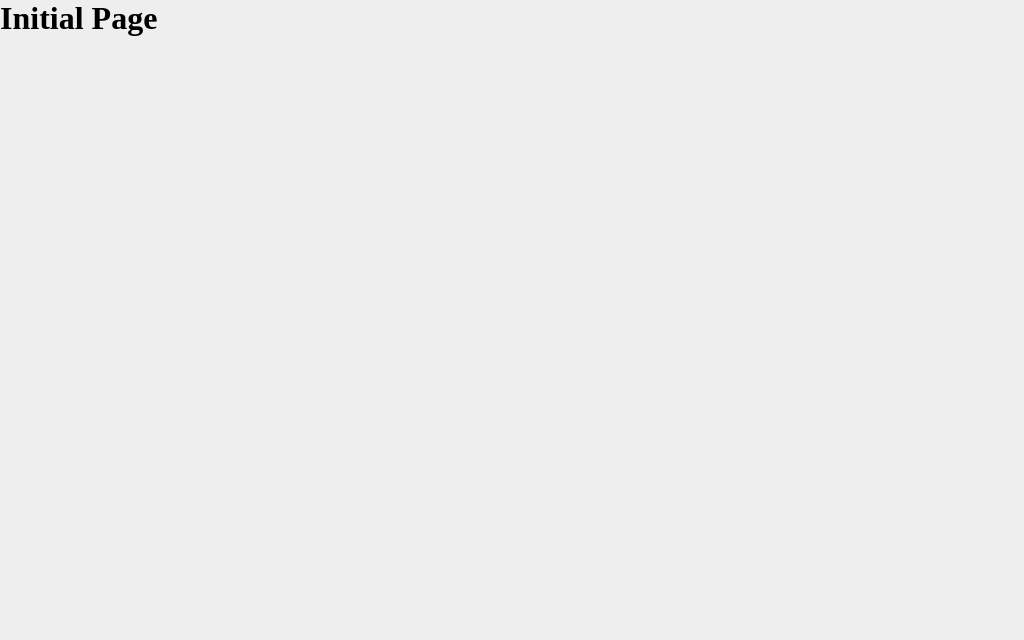
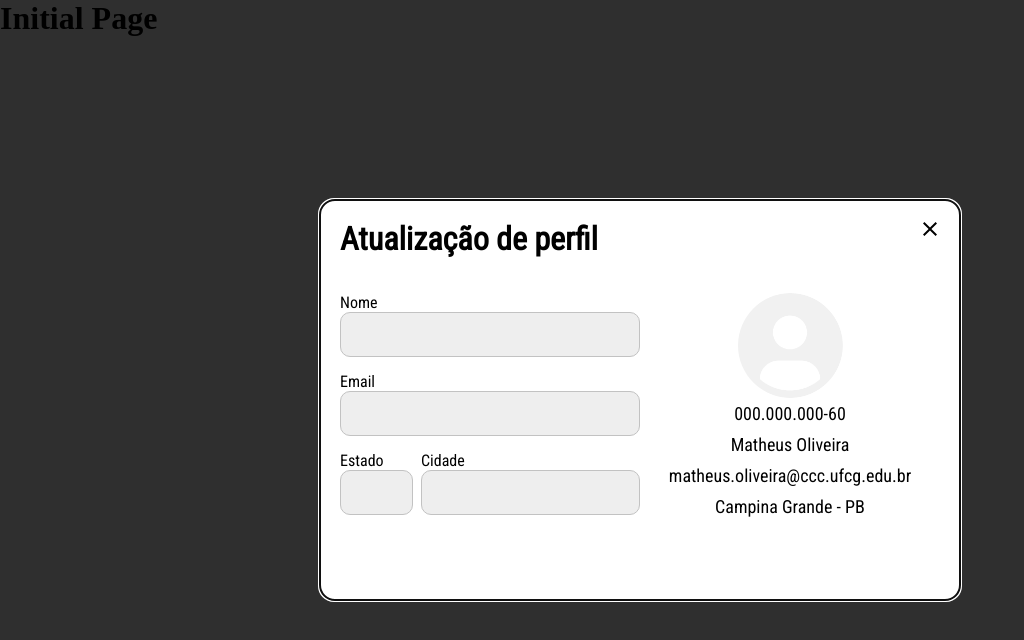
Before and after one commit to Rafael-doctom/opr-front, a React (Create React App) app: page /initial-page in a window 1280 px wide. Shown: the top 640 px of the page, without its empty margins (0-1024 px from the left). Built offline with nearby package versions, Linux system fonts and the light colour scheme.

Commit message:
add update profile's modal

```diff
--- a/src/components/Modal/index.js
+++ b/src/components/Modal/index.js
@@ -6,7 +6,7 @@ import Modal from '@material-ui/core/Modal';
 import './styles.css'
 
 const ModalComponent = forwardRef(({children, additionalClass}, ref) => {
-    const [modalStatus, setModalStatus] = useState(false);
+    const [modalStatus, setModalStatus] = useState(true);
 
     useImperativeHandle(ref, () => ({
         openModal() {
--- /dev/null
+++ b/src/components/ModalUpdateProfile/index.js
@@ -0,0 +1,58 @@
+import React, { forwardRef } from "react";
+import { Button, Box, Grid } from "@material-ui/core/";
+import { Avatar } from "@material-ui/core";
+import Modal from "../Modal";
+
+import "./styles.css";
+
+const ModalUpdateProfile = forwardRef((props, modalRef) => {
+  return (
+    <Modal ref={modalRef} additionalClass="box">
+      <h1>Atualização de perfil</h1>
+
+      <Grid container className="form">
+        <Grid item xs={6} className="group">
+          <Box className="input">
+            <h4>Nome</h4>
+            <input />
+          </Box>
+          <Box className="input">
+            <h4>Email</h4>
+            <input />
+          </Box>
+          <Box className="group-input">
+            <Box className="input">
+              <h4>Estado</h4>
+              <input />
+            </Box>
+            <Box className="input">
+              <h4>Cidade</h4>
+              <input />
+            </Box>
+          </Box>
+        </Grid>
+        <Grid className="profile" item xs={6}>
+          <Box className="box-profile">
+            <Avatar src="/profile.png" className="avatar">
+              M
+            </Avatar>
+            <h4>000.000.000-60</h4>
+            <h4>Matheus Oliveira</h4>
+            <h4>matheus.oliveira@ccc.ufcg.edu.br</h4>
+            <h4>Campina Grande - PB</h4>
+          </Box>
+        </Grid>
+        <Grid item xs={12}>
+          <Button
+            onClick={() => modalRef.current.closeModal()}
+            className="submit"
+          >
+            Editar
+          </Button>
+        </Grid>
+      </Grid>
+    </Modal>
+  );
+});
+
+export default ModalUpdateProfile;
--- /dev/null
+++ b/src/components/ModalUpdateProfile/styles.css
@@ -0,0 +1,87 @@
+.box {
+  font-family: "Roboto Condensed", sans-serif;
+  padding: 20px;
+  width: 50vw;
+  height: 50vh;
+}
+
+.box input,
+textarea {
+  width: 100%;
+  resize: none;
+  border: 1px solid var(--stroke);
+  background: var(--background);
+  border-radius: 10px;
+  padding: 15px;
+  outline: none;
+}
+
+.box input {
+  height: 45px;
+}
+
+.box h4 {
+  font-weight: lighter;
+}
+
+.box .group {
+  display: flex;
+  flex-direction: column;
+  width: 100%;
+}
+
+.input h4 {
+  display: flex;
+  gap: 2px;
+  margin-top: 15px;
+}
+
+.box .form {
+  margin-top: 20px;
+}
+
+.box .form .input {
+  width: 100%;
+}
+
+.box .group-input {
+  display: grid;
+  grid-template-columns: 1fr 3fr;
+  gap: 8px;
+}
+
+.MuiButton-contained {
+  height: 40px !important;
+  margin: auto 0 !important;
+}
+
+.submit {
+  display: flex !important;
+  background-color: var(--blue) !important;
+  color: var(--secondary-background) !important;
+  margin: auto !important;
+  margin-top: 10vh !important;
+  padding: 6px 30px !important;
+  border-radius: 10px !important;
+}
+
+.profile {
+  margin-top: 15px !important;
+}
+
+.box-profile {
+  display: flex;
+  flex-direction: column;
+  align-items: center;
+}
+
+.box-profile > h4 {
+  font-weight: 400;
+  font-size: 18px;
+  margin: 5px;
+}
+
+.avatar {
+  width: 105px !important;
+  height: 105px !important;
+}
--- a/src/pages/InitialPage/index.js
+++ b/src/pages/InitialPage/index.js
@@ -1,11 +1,13 @@
 import React from 'react';
 
 import './styles.css';
+import ModalUpdateProfile from "../../components/ModalUpdateProfile"
 
 export default function InitialPage() {
     return (
         <div>
             <h1>Initial Page</h1>
+            <ModalUpdateProfile></ModalUpdateProfile>
         </div>
     )
 }
```
